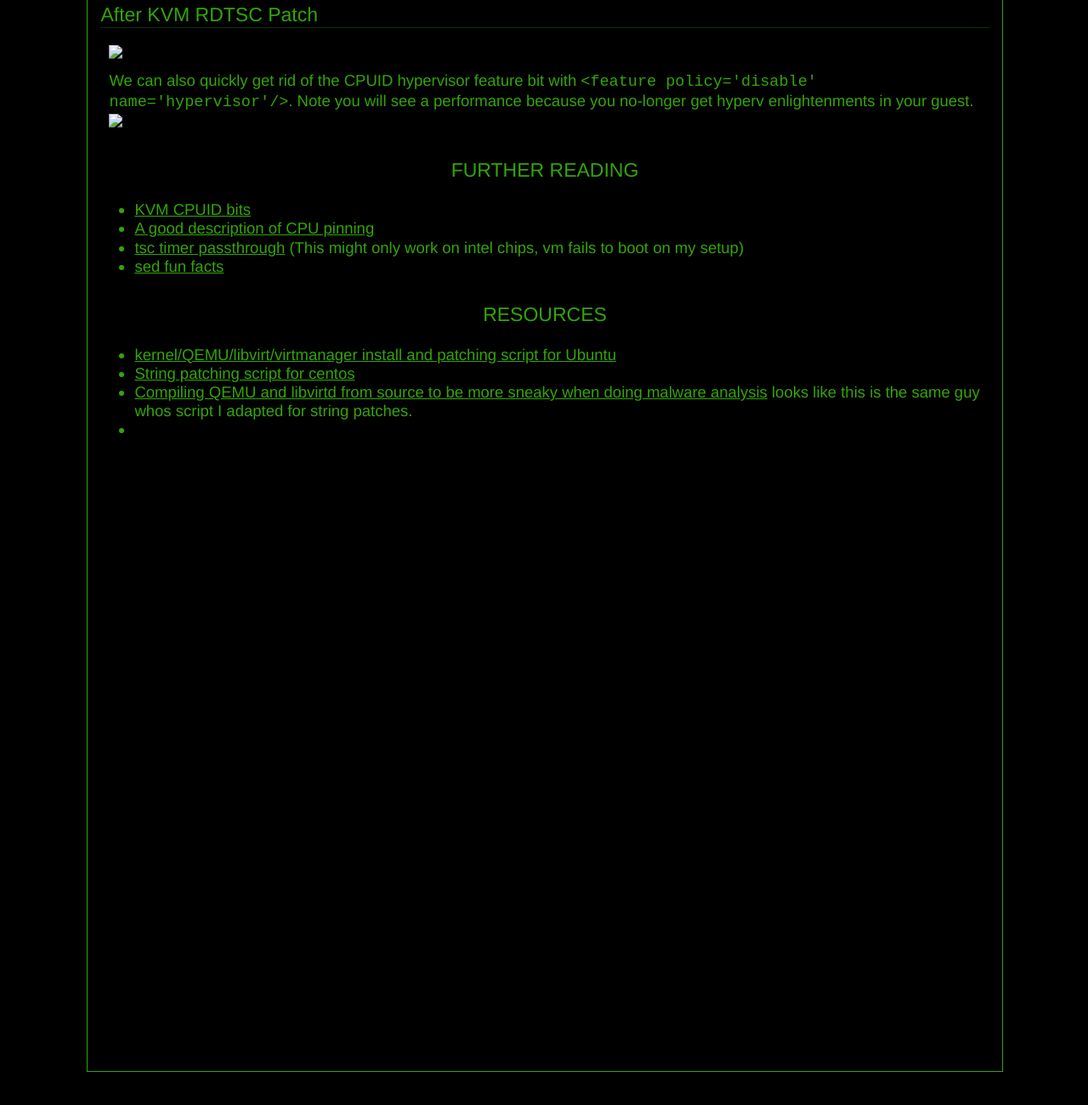
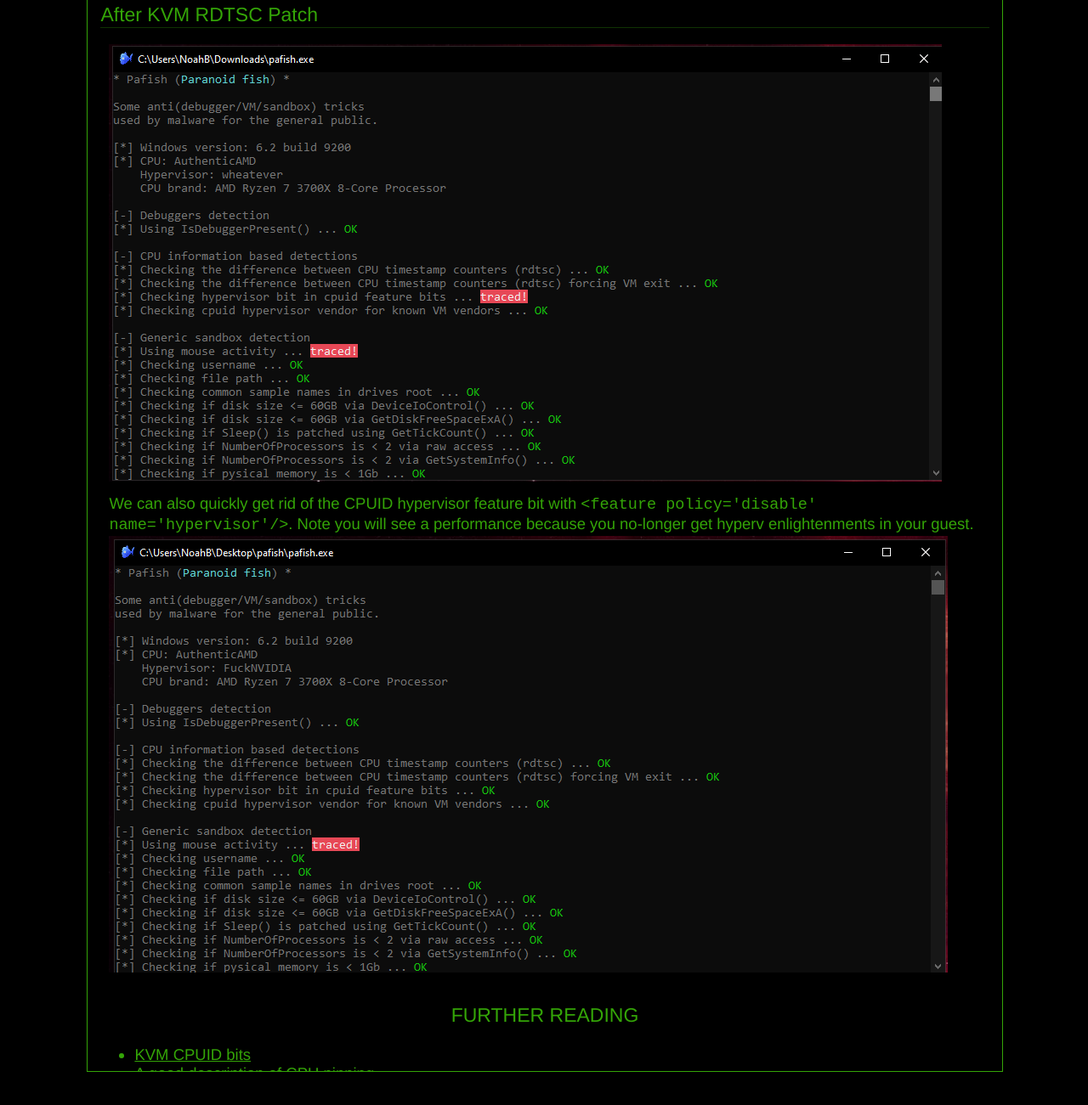
Before and after one commit to nbaertsch/nbaertsch.github.io, a Jekyll site: the page built from _posts/2020-08-18-fooling-pafish.md, in a window 1280 px wide. Shown: the part 2869-4170 px from the top of the page at 85% size. Built offline with Jekyll 4.4.1, drawn with Linux system fonts in a browser that asks for light colours.

Commit message:
Fixed image refs.

```diff
--- a/_posts/2020-08-18-fooling-pafish.md
+++ b/_posts/2020-08-18-fooling-pafish.md
@@ -96,15 +96,15 @@ Paranoid Fish (pafish) is "a demonstration tool that employs several techniques
 <br/>
 
 ## Before KVM RDTSC patch
-<img src="../assets/img/kv/pafish/pafish-orig">
+<img src="../assets/img/kvm/fooling-pafish/pafish-orig">
 <br/>
 
 ## After KVM RDTSC patch
-<img src="../assets/img/kvm/pafish/pafish-kvm.png">
+<img src="../assets/img/kvm/fooling-pafish/pafish-kvm.png">
 <br/>
 
 We can also quickly get rid of the CPUID hypervisor feature bit with ``<feature policy='disable' name='hypervisor'/>``.  Note you will see a performance because you no-longer get hyperv enlightenments in your guest.
-<img src="../assets/img/kvm/pafish/pafish-hypervisor-disabled.png">
+<img src="../assets/img/kvm/fooling-pafish/pafish-hypervisor-disabled.png">
 <br/>
 
 # Further Reading
```
